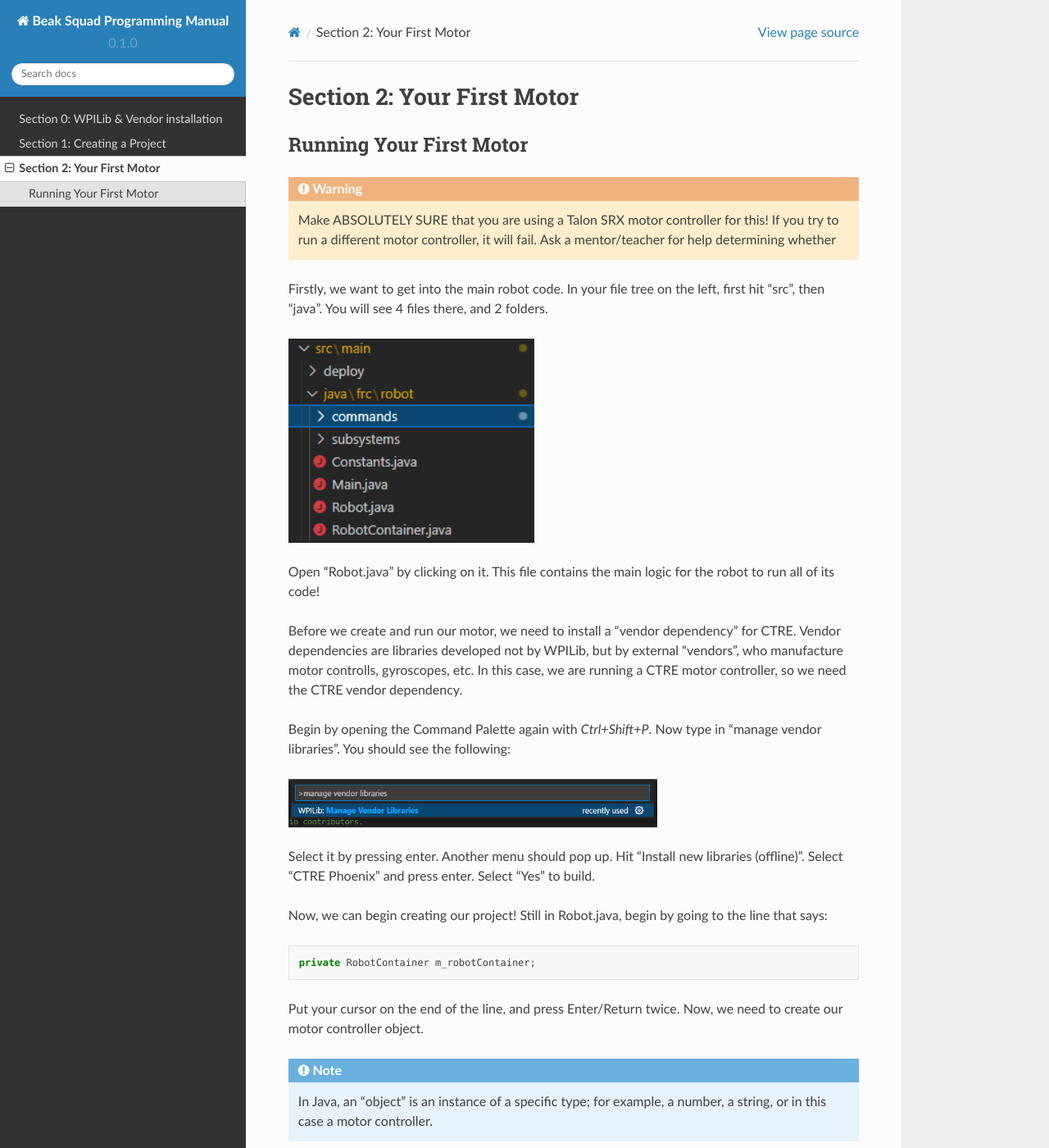
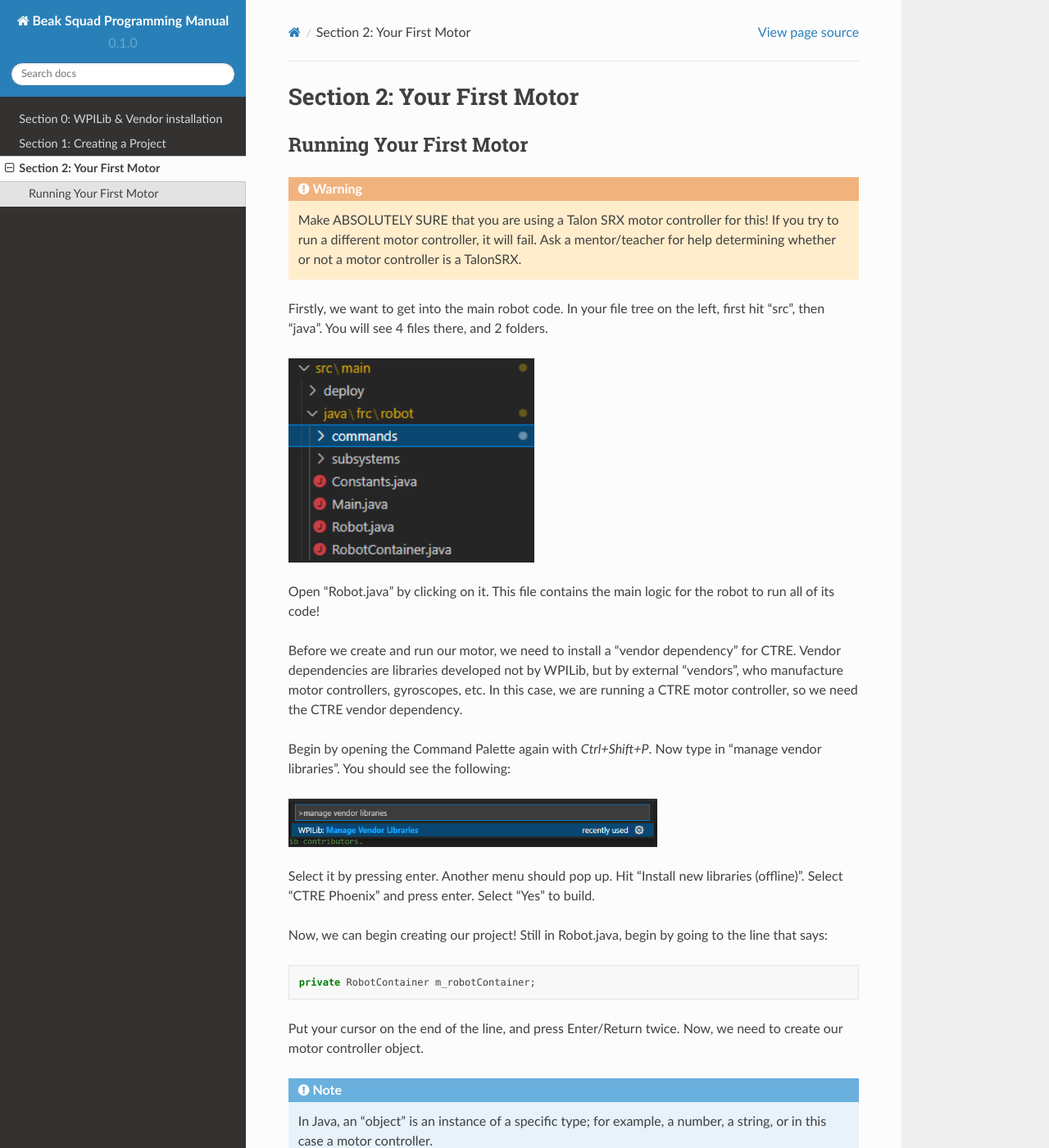
Before and after one commit to Team4028/beakdocs, a Sphinx documentation site: the page built from docs/source/sect2.rst, in a window 1280 px wide and 1400 px high. Shown: the whole window at 82% size. Built offline with Sphinx 7.4.7 and the Read the Docs theme 2.0.0, drawn with Linux system fonts in a browser that asks for light colours; some of the changed text lies outside the part shown.

Commit message:
section 2 changes//fixes
Signed-off-by: swirl <swurl@swurl.xyz>

```diff
--- a/docs/source/sect2.rst
+++ b/docs/source/sect2.rst
@@ -8,7 +8,7 @@ Running Your First Motor
 
     Make ABSOLUTELY SURE that you are using a Talon SRX motor controller for this!
     If you try to run a different motor controller, it will fail. Ask a mentor/teacher
-    for help determining whether
+    for help determining whether or not a motor controller is a TalonSRX.
 
 Firstly, we want to get into the main robot code. In your file tree on the left,
 first hit "src", then "java". You will see 4 files there, and 2 folders.
@@ -22,7 +22,7 @@ to run all of its code!
 
 Before we create and run our motor, we need to install a "vendor dependency" for CTRE.
 Vendor dependencies are libraries developed not by WPILib, but by external "vendors",
-who manufacture motor controlls, gyroscopes, etc. In this case, we are running a CTRE
+who manufacture motor controllers, gyroscopes, etc. In this case, we are running a CTRE
 motor controller, so we need the CTRE vendor dependency.
 
 Begin by opening the Command Palette again with `Ctrl+Shift+P`. Now type in
```
Also changed, not shown: other parts of docs/source/sect2.rst (+1 -1 lines).
